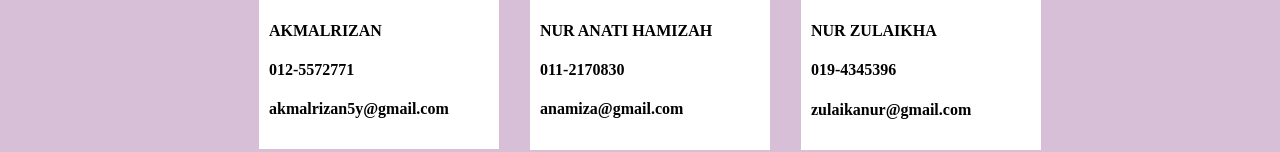
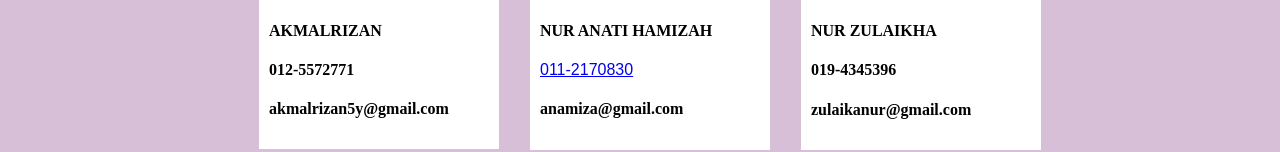
Before and after one commit to Akmalrizan/Group-Project, a plain HTML site: page contact.html in a window 1280 px wide. Shown: the part 483-635 px from the top of the page. Drawn offline with Linux system fonts and the light colour scheme.

Commit message:
Update contact.html

```diff
--- a/contact.html
+++ b/contact.html
@@ -38,7 +38,7 @@
     <div class="content">
     <img src="Gambar/miza.jpeg" alt="miza" style="width:100%">
       <h4>NUR ANATI HAMIZAH</h4>
-      <h4>011-2170830</h4>
+	    <a href="www.wasap.my/601121710830"<h4>011-2170830</h4></a>
 	  <h4>anamiza@gmail.com</h4>
     </div>
   </div>
```
